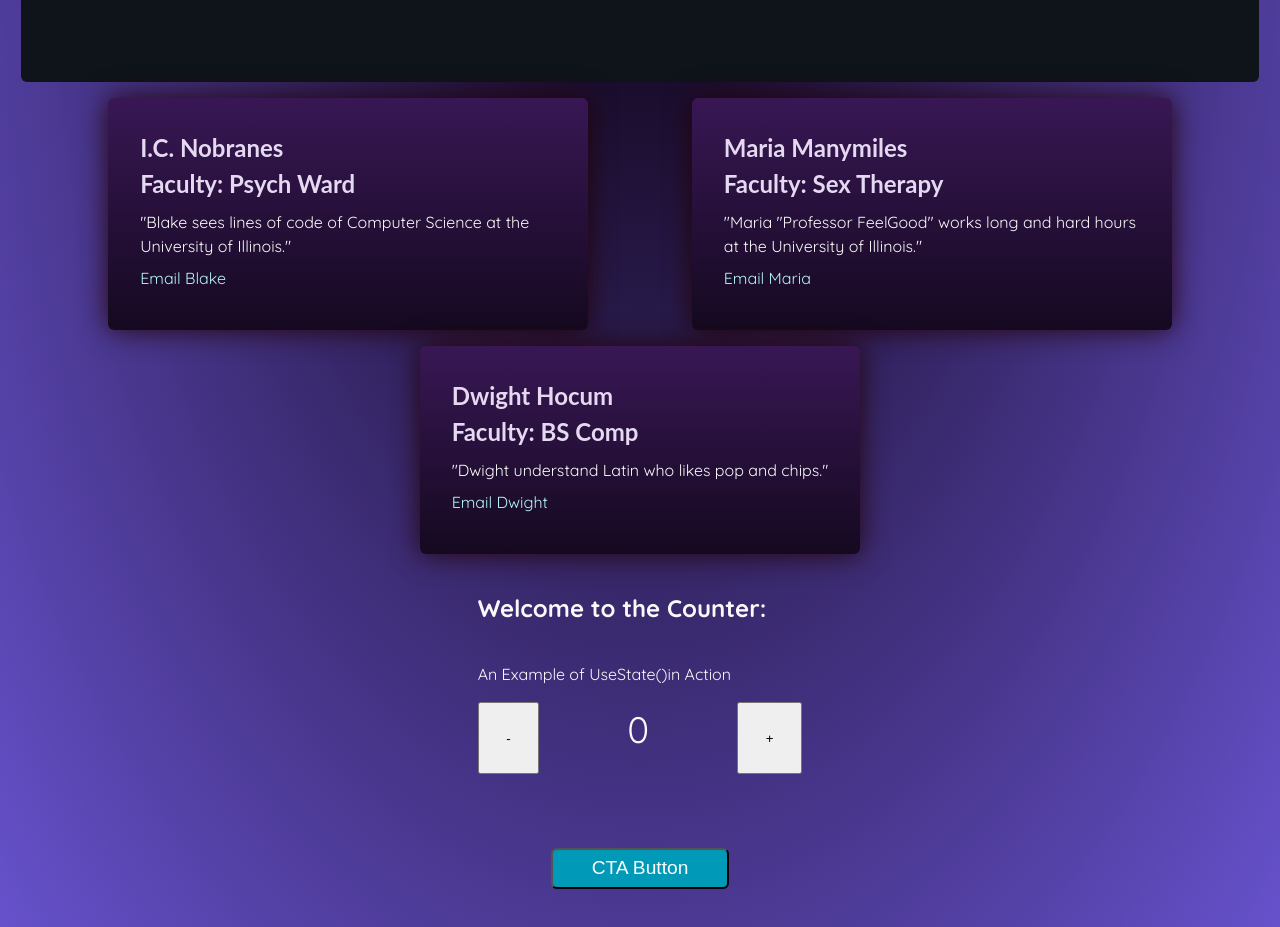
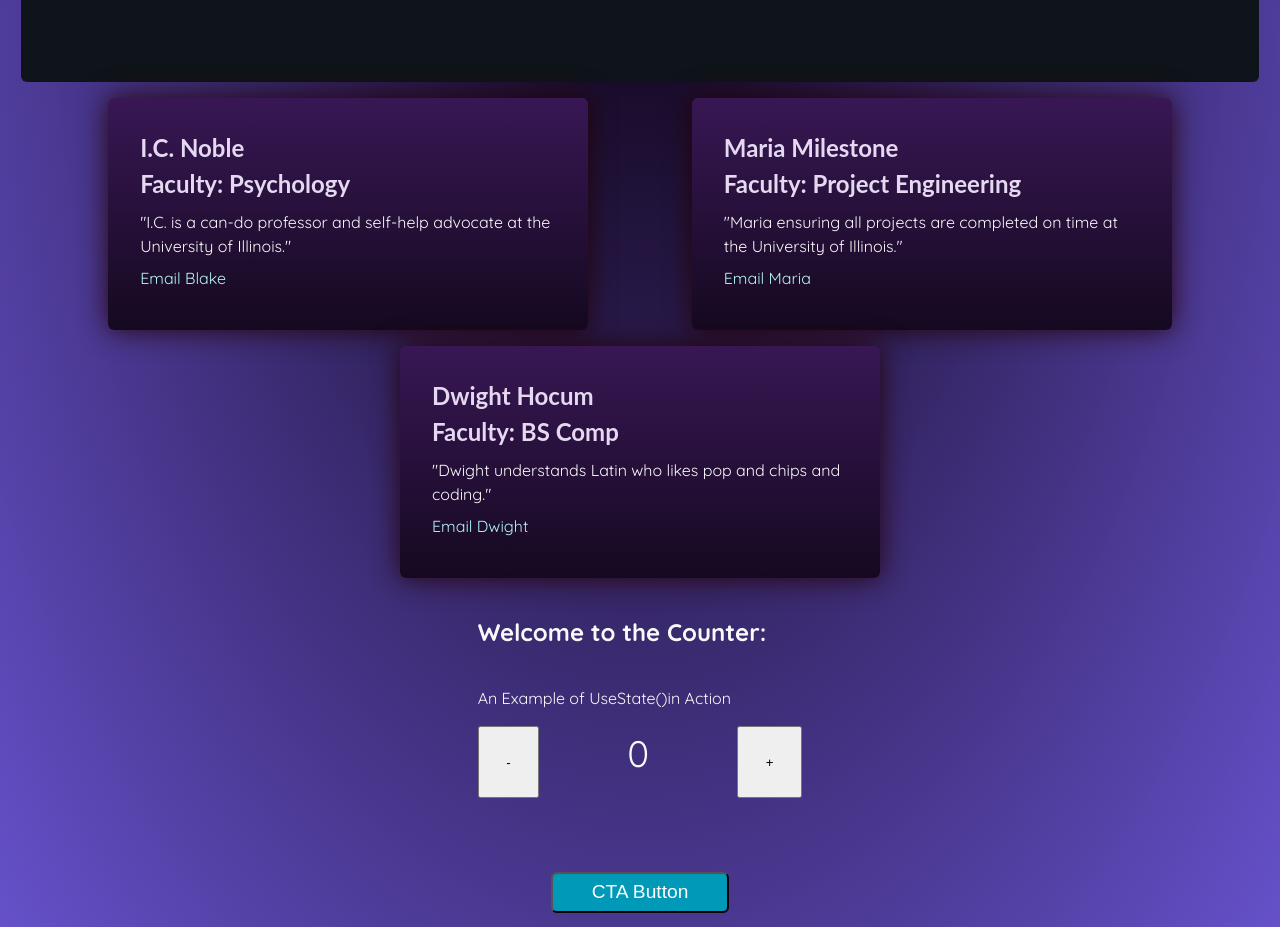
Before and after one commit to jmcnee/React-Section-01, a React (Vite) app: page / in a window 1280 px wide. Shown: the part 1160-2087 px from the top of the page. Built offline with nearby package versions, Linux system fonts and the light colour scheme.

Commit message:
update cards

```diff
--- a/package.json
+++ b/package.json
@@ -1,10 +1,12 @@
 {
   "name": "react-essentials-start",
-  "version": "0.0.0",
+  "homepage": "https://modernedgestudio.net/react-01",
+  "version": "0.1.0",
+  "private": true,
   "scripts": {
     "dev": "vite",
     "build": "vite build",
-    "preview": "vite preview"
+    "preview": "vite preview --port 8080"
   },
   "dependencies": {
     "react": "^18.0.0",
--- a/src/App.jsx
+++ b/src/App.jsx
@@ -26,10 +26,12 @@ function App() {
 
 
   const [ selectedTopic, setSelectedTopic ] = useState();
-  function handleSelect(propFromOnSelect) {
-    // should be components, jsx, props or state via the parameter
+  function handleSelect(propFromOnSelect) {// components, jsx, props or state via the parameter
     setSelectedTopic(propFromOnSelect)
     console.log(propFromOnSelect)
+    console.log('the selected topic is:' + propFromOnSelect)
+    console.log('the value for propFromHandleSelect = ' + propFromOnSelect)
+
 }
 
   return (
@@ -101,20 +103,18 @@ function App() {
             </div>
         </section>
         <div className="faculty-cards">
-          <Card name="I.C. Nobranes" faculty="Psych Ward">
+          <Card name="I.C. Noble" faculty="Psychology">
             <p>
-              "Blake sees lines of code of Computer Science at the
+              "I.C. is a can-do professor and self-help advocate at the
               University of Illinois."
             </p>
             <p>
               <a href="mailto:blake@example.com">Email Blake</a>
             </p>
           </Card>
-
-          <Card name="Maria Manymiles" faculty="Sex Therapy">
+          <Card name="Maria Milestone" faculty="Project Engineering">
             <p>
-              "Maria "Professor FeelGood" works long and hard hours at the
-              University of Illinois."
+              "Maria ensuring all projects are completed on time at the University of Illinois."
             </p>
             <p>
               <a href="mailto:blake@example.com">Email Maria</a>
@@ -122,7 +122,7 @@ function App() {
           </Card>
           <Card name="Dwight Hocum" faculty="BS Comp">
             <p>
-              "Dwight understand Latin who likes pop and chips."
+              "Dwight understands Latin who likes pop and chips and coding."
             </p>
             <p>
               <a href="mailto:blake@example.com">Email Dwight</a>
```
Also changed, not shown: 1 other file (tests, documents, lock files or other folders).
